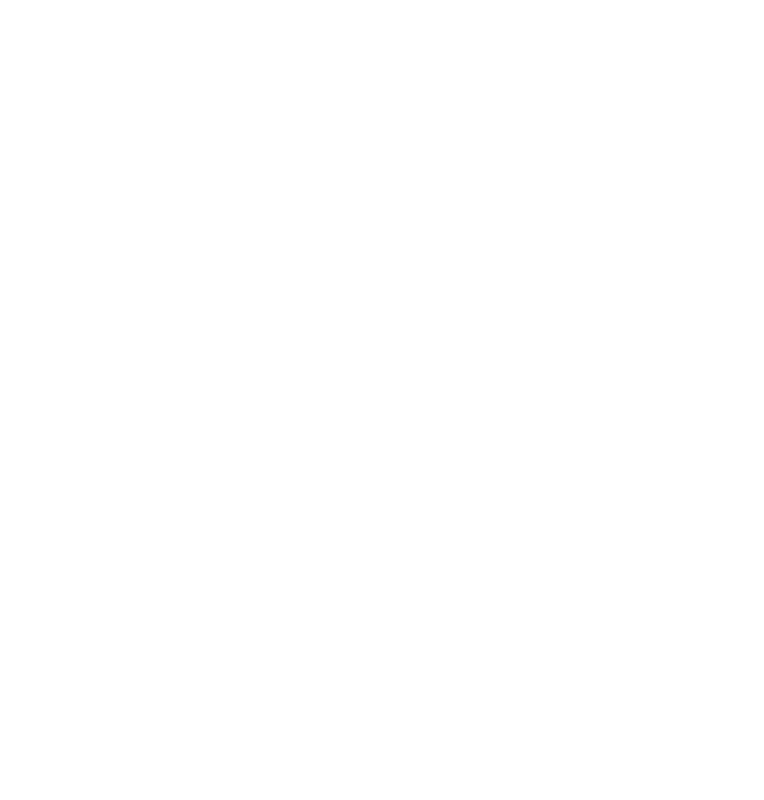
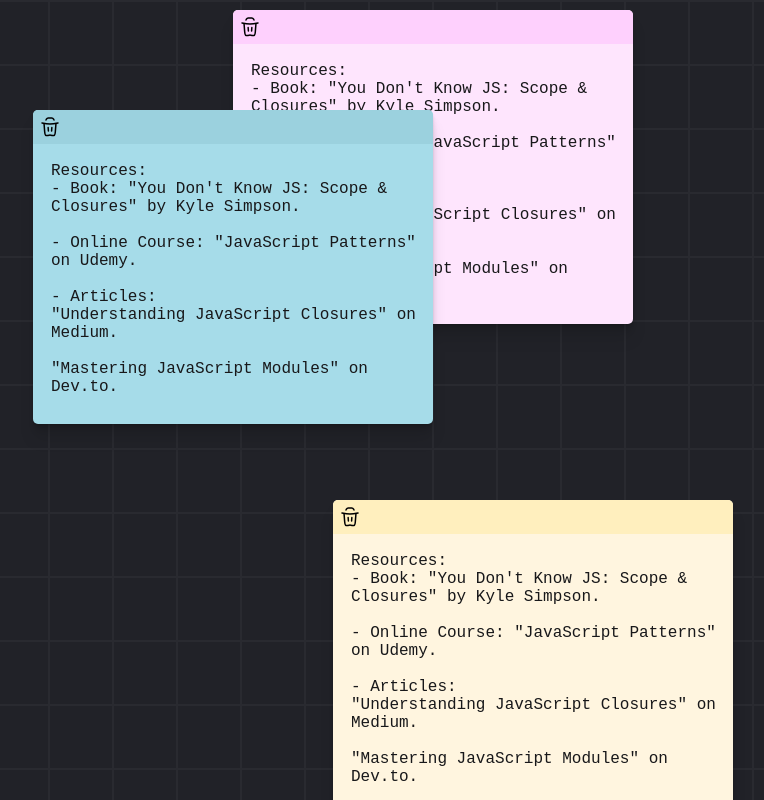
Before and after one commit to Herimanjaka007/sticky-notes-app, a React (Vite) app: page / in a window 1280 px wide. Shown: the whole page, without its empty margins (272-1036 px from the left). Built offline with nearby package versions, Linux system fonts and the light colour scheme.

Commit message:
note card setup with style

```diff
--- a/src/App.jsx
+++ b/src/App.jsx
@@ -2,7 +2,7 @@
 
 const App = () => {
   return (
-    <div>
+    <div id='app'>
       <NotesPage />
     </div>
   );
--- a/src/components/NoteCard.jsx
+++ b/src/components/NoteCard.jsx
@@ -1,8 +1,46 @@
-const NoteCard = ({note}) => {
-    const body = JSON.parse(note);
+import { useRef } from "react";
+import Trash from "../icons/Trash";
+import { useEffect } from "react";
+
+const NoteCard = ({ note }) => {
+    const body = JSON.parse(note.body);
+    const position = JSON.parse(note.position);
+    const colors = JSON.parse(note.colors);
+    const textareaRef = useRef(null);
+
+    const autoGrow = (textareaRef) => {
+        const {current} = textareaRef;
+        current.style.height = "auto";
+        current.style.height = current.scrollHeight + "px";
+    };
+
+    useEffect(()=> {
+        autoGrow(textareaRef);
+    });
+
     return (
-        <div>
-            {body}
+        <div
+            className="card"
+            style={{
+                backgroundColor: colors.colorBody,
+                left: `${position.x}px`,
+                top: `${position.y}px`,
+            }}>
+            <div
+                className="card-header"
+                style={{ backgroundColor: colors.colorHeader,
+                }}
+            >
+                <Trash />
+            </div>
+            <div className="card-body">
+                <textarea
+                    onInput={() => autoGrow(textareaRef)}
+                    ref={textareaRef}
+                    style={{ color: colors.colorText }}
+                    defaultValue={body}
+                ></textarea>
+            </div>
         </div>
     );
 }
--- /dev/null
+++ b/src/icons/Trash.jsx
@@ -0,0 +1,21 @@
+const Trash = ({ size = "24" }) => {
+    return (
+        <svg
+            xmlns="http://www.w3.org/2000/svg"
+            viewBox="0 0 24 24"
+            width={size}
+            height={size}
+            stroke="#000000"
+            fill="none"
+            strokeWidth="1.5"
+        >
+            <path d="m6 8 .668 8.681c.148 1.924.222 2.885.84 3.423.068.06.14.115.217.165.685.449 1.63.26 3.522-.118.36-.072.54-.108.721-.111h.064c.182.003.361.039.72.11 1.892.379 2.838.568 3.523.12.076-.05.15-.106.218-.166.617-.538.691-1.5.84-3.423L18 8"></path>
+            <path
+                strokeLinecap="round"
+                d="m10.151 12.5.245 3.492M13.849 12.5l-.245 3.492M4 8s4.851 1 8 1 8-1 8-1M8 5l.447-.894A2 2 0 0 1 10.237 3h3.527a2 2 0 0 1 1.789 1.106L16 5"
+            ></path>
+        </svg>
+    );
+};
+
+export default Trash;
--- a/src/index.css
+++ b/src/index.css
@@ -25,3 +25,41 @@
   position: relative;
   overflow: auto;
 }
+
+.card {
+  width: 400px;
+  border-radius: 5px;
+  cursor: pointer;
+  box-shadow: 0 1px 1px hsl(0deg 0% 0% / 0.075), 0 2px 2px hsl(0deg 0% 0% / 0.075), 0 4px 4px hsl(0deg 0% 0% / 0.075), 0 8px 8px hsl(0deg 0% 0% / 0.075), 0 16px 16px hsl(0deg 0% 0% / 0.075);
+  position: absolute;
+}
+
+.card-body {
+  padding: 1em;
+  border-radius: 0 0 5px 5px;
+}
+
+.card-body textarea {
+  background-color: inherit;
+  border: none;
+  width: 100%;
+  height: 100%;
+  resize: none;
+  font-size: 16px;
+}
+
+textarea:focus {
+  background-color: inherit;
+  outline: none;
+  width: 100%;
+  height: 100%;
+}
+
+.card-header {
+  background-color: #9bd1de;
+  border-radius: 5px 5px 0 0;
+  display: flex;
+  justify-content: space-between;
+  align-items: center;
+  padding: 5px;
+}
--- a/src/pages/NotesPage.jsx
+++ b/src/pages/NotesPage.jsx
@@ -1,7 +1,10 @@
+import { fakeData as notes } from "../assets/fakeData";
+import NoteCard from "../components/NoteCard";
+
 const NotesPage = () => {
     return (
         <div>
-            Notes pages.
+            {notes.map(note => <NoteCard key={note.$id} note={note}/>)}
         </div>
     );
 }
```
